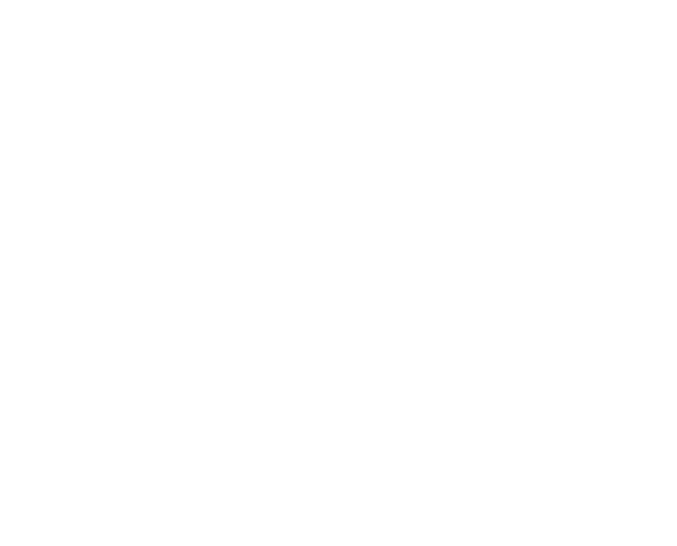
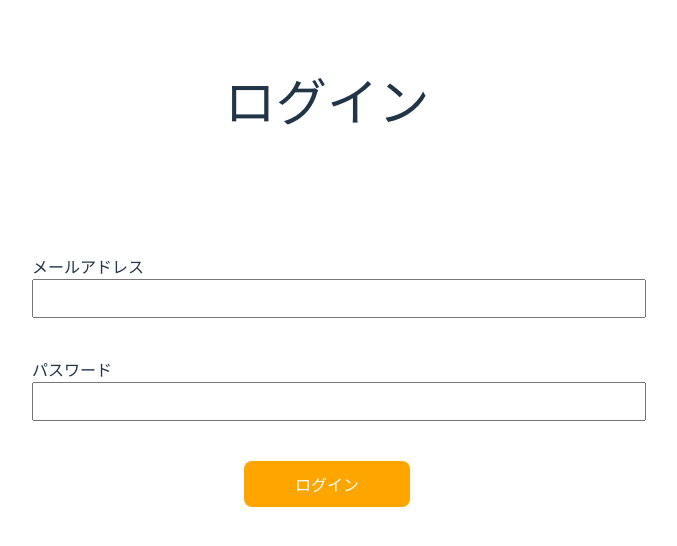
Before and after one commit to yasu1234/goal-manager, a Vue app in the folder client/: page /login in a window 1280 px wide. Before the commit this address had no page. Shown: the top 546 px of the page, without its empty margins (313-990 px from the left). Built offline with nearby package versions, Linux system fonts and the light colour scheme.

Commit message:
ログイン画面の作成

```diff
--- /dev/null
+++ b/client/src/components/Login.vue
@@ -0,0 +1,112 @@
+<script>
+import axios from 'axios'
+export default {
+    data () {
+        return {
+            email: '',
+            password: '',
+            isPasswordValidationShow: false,
+
+            validation: {
+                passwordMatchResult: ''
+            }
+        }
+    },
+    methods: {
+        async login() {
+            try {
+                const res = await axios.post(import.meta.env.VITE_APP_API_BASE + '/auth/sign_in', {
+                    email: this.email,
+                    password: this.password,
+                })
+                console.log({ res })
+                return res
+            } catch (error) {
+                console.log({ error })
+            }
+        },
+
+        async checkValidate() {
+            await this.login()
+        }
+    }
+}
+</script>
+
+<template>
+    <h1 class="signUpTitle">ログイン</h1>
+    <div class="singUpInput">
+        <form class="form" @submit.prevent="checkValidate">
+            <div class="item">
+                <label class="itemLabel">メールアドレス</label>
+                <input id="email" type="email" v-model="email">
+            </div>
+            <div class="item">
+                <label class="itemLabel" for="password">パスワード</label>
+                <input id="password" type="password" v-model="password">
+            </div>
+            <div class="error-message" v-show="isPasswordValidationShow">
+                <p class="error-message-text">{{ validation.passwordMatchResult }}</p>
+            </div>
+            <div class="signUpTitle">
+                <button class="loginButton">ログイン</button>
+            </div>
+        </form>
+    </div>
+</template>
+
+<style>
+.form{
+   width: 100%;
+   margin:0 auto;
+   padding: 50px;
+   box-sizing: border-box;
+}
+
+.signUpTitle {
+    padding-top: 40px;
+    text-align: center;
+}
+
+.item{
+    padding-top: 40px;
+    width: 50%;
+    margin: 0 auto;
+}
+
+.itemLabel{
+    display: block;
+    text-align: left;
+}
+
+.error-message{
+    width: 50%;
+    margin: 0 auto;
+}
+
+.error-message-text{
+    color: red;
+    font-size: 15px;
+}
+
+.form input[type="email"],
+.form input[type="password"] {
+     padding: 10px;
+     width: 100%;
+ }
+
+.form textarea{
+   padding: 10px;
+   height: 100px;
+   font-size: 14px;
+   width: 50%;
+ }
+
+.loginButton{
+    background: #ffa500;
+    color: white;
+    font-size:16px;
+    font-weight:bold;
+    padding: 10px 50px;
+}
+</style>
--- a/client/src/router/index.js
+++ b/client/src/router/index.js
@@ -1,7 +1,7 @@
 import { createRouter, createWebHistory } from 'vue-router';
 import Home from '/src/components/Home.vue';
 import SignUp from '/src/components/SignUp.vue';
-
+import Login from '/src/components/Login.vue';
 
 const routes = [
   {
@@ -14,6 +14,11 @@
     name: 'SignUp',
     component: SignUp,
   },
+  {
+    path: '/login',
+    name: 'Login',
+    component: Login,
+  },
 ];
 
 const router = createRouter({
```
